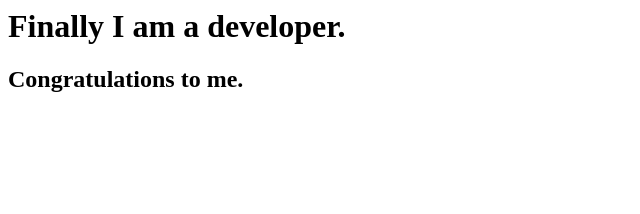
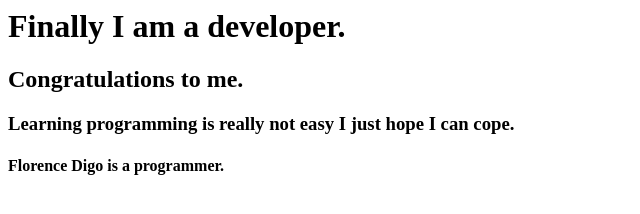
Before and after one commit to Tolumoye06/Flourishgo-, a plain HTML site: page Index.html in a window 1280 px wide. Shown: the whole page, without its empty margins (0-640 px from the left). Drawn offline with Linux system fonts and the light colour scheme.

Commit message:
My first commit

```diff
--- a/Index.html
+++ b/Index.html
@@ -1,2 +1,4 @@
 <h1>Finally I am a developer.</h1>
 <h2>Congratulations to me.</h2>
+<h3>Learning programming is really not easy I just hope I can cope.<h3>
+<h4>Florence Digo is a programmer.<h4>
```
